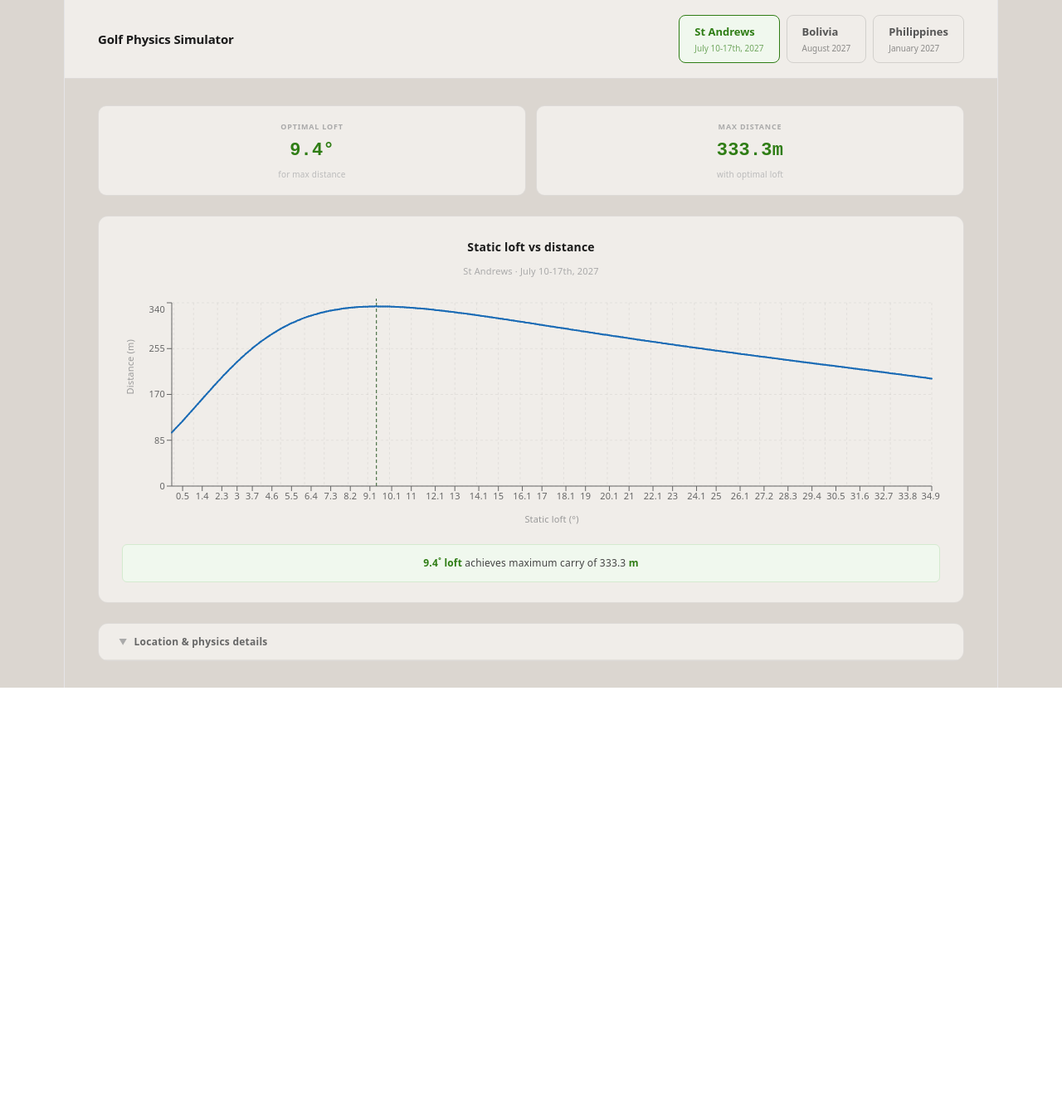
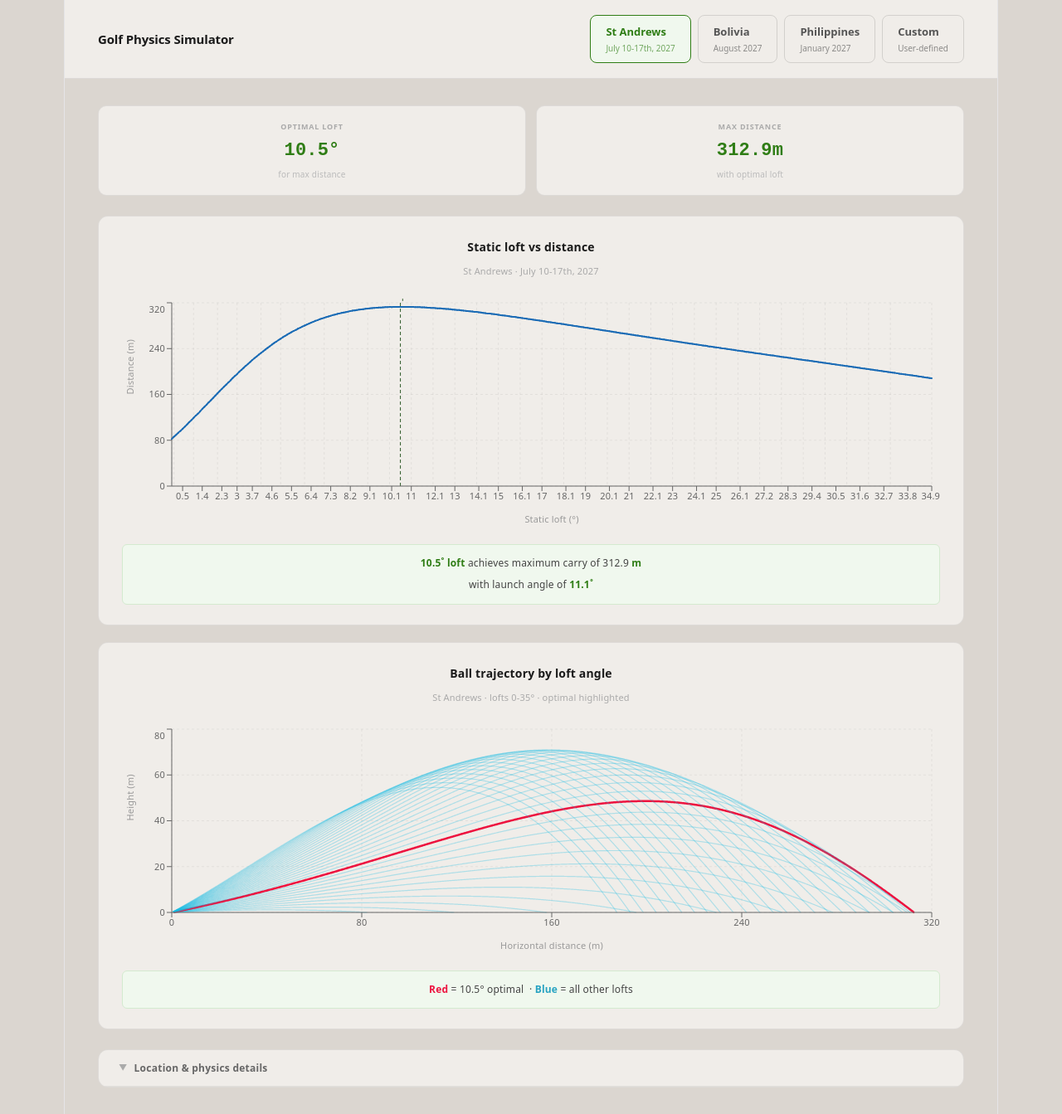
Before and after one commit to ashour-o/physics-of-golf, a React (Vite) app: page / in a window 1280 px wide. Shown: the whole page at 83% size. Before the commit the page ends 829 px from the top, so only its background shows below. Built offline with nearby package versions, Linux system fonts and the light colour scheme.

Commit message:
Added ability to change wind direction and a customisable location, as well as trajectory paths.

```diff
--- a/src/App.css
+++ b/src/App.css
@@ -125,6 +125,7 @@ body {
 .graphs-row {
   display: flex;
   gap: 20px;
+  flex-direction: column;
 }
 
 .graph-card {
@@ -245,3 +246,52 @@ body {
   font-size: 12px;
   color: #222;
 }
+
+.wind-toggle {
+  padding: 4px 10px;
+  border-radius: 5px;
+  border: 1px solid rgba(0,0,0,0.15);
+  background: transparent;
+  font-size: 11px;
+  font-weight: 600;
+  color:#2f7d15;
+  cursor: pointer;
+  font-family: inherit;
+}
+
+.wind-toggle.tailwind {
+  border-color: #2d5a27;
+  background: #f0f8ee;
+  color: #2d5a27;
+}
+
+.custom-input {
+  width: 70px;
+  padding: 3px 7px;
+  border: 1px solid rgba(0,0,0,0.15);
+  border-radius: 4px;
+  font-family: "Courier New", monospace;
+  font-size: 12px;
+  font-weight: 600;
+  text-align: right;
+  background: #f9f9f9;
+  color: #222;
+  -moz-appearance: textfield;
+}
+
+.custom-input:focus {
+  outline: none;
+  border-color: #1a6bb5;
+}
+
+.custom-input::-webkit-outer-spin-button,
+.custom-input::-webkit-inner-spin-button {
+  -webkit-appearance: none;
+  margin: 0;
+}
+
+.custom-input:focus {
+  outline: none;
+  border-color: #1a6bb5;
+  background: #fff;
+}
--- a/src/App.jsx
+++ b/src/App.jsx
@@ -1,5 +1,5 @@
 import "./App.css";
-import { useState, useMemo } from "react";
+import { useState, useMemo, useRef } from "react";
 import { LineChart, Line, XAxis, YAxis, CartesianGrid, ReferenceLine, ResponsiveContainer, Tooltip, Legend } from "recharts";
 
 
@@ -32,6 +32,11 @@ const LOCATIONS = {
     humidity: 79,
     windSpeedMS: 3.9,
     gravity: 9.81
+  },
+
+  custom: {
+    name: "Custom",
+    period: "User-defined"
   }
 }
 
@@ -40,14 +45,14 @@ const GLOBAL_PHYSICS = {
   ballMassKG: 0.04593,
   ballRadiusM: 0.02135,
   clubMassKG: 0.2,
-  clubSpeedMS: 60,
+  clubSpeedMS: 55,
   loftMinDEG: 0,
   loftMaxDEG: 35,
   DT: 0.01  // timestep for simulation
 }
 
 
-function simulate(staticLoft, loc) {
+function simulate(staticLoft, loc, tailWind) {
   // storing these using math variable names for brevity
   const v_ci = GLOBAL_PHYSICS.clubSpeedMS;
   const M = GLOBAL_PHYSICS.clubMassKG;
@@ -55,7 +60,7 @@ function simulate(staticLoft, loc) {
   const r = GLOBAL_PHYSICS.ballRadiusM;
 
   const g = loc.gravity;
-  const v_wind = loc.windSpeedMS;
+  const v_wind = tailWind ? -loc.windSpeedMS : loc.windSpeedMS;
   const T_C = loc.tempC // celsius
   const T = T_C + 273.15; // convert to kelvin
   const z = loc.altitudeM;
@@ -106,7 +111,7 @@ function simulate(staticLoft, loc) {
   const rho = ((P * (M_a / 1000)) / (Z * R * T)) * (1 - x_v*(1 - (M_v / M_a)));
 
   // used later to account for wind speed
-  const n = 0.37 - 0.0881*Math.log(v_wind)
+  const n = 0.37 - 0.0881*Math.log(Math.abs(v_wind))
 
   // BEGINNING OF THE MATH IN RESEARCH DOC
 
@@ -124,8 +129,9 @@ function simulate(staticLoft, loc) {
   const v_bfn = (1+e) * v_ci * Math.cos(theta) / (1 + (m / M));
   const v_bfp = -v_ci * Math.sin(theta) / (1 + (m/M) + (m * (r**2) / I));
 
-  // launch angle of ball
-  let psi = theta + Math.atan(v_bfp / v_bfn);
+  // launch angle of ball (initial)
+  const psi_b = theta + Math.atan(v_bfp / v_bfn);
+  let psi = psi_b;
 
   // speed of ball
   const v_bo = Math.sqrt( (v_bfn ** 2) + (v_bfp ** 2) );
@@ -141,6 +147,7 @@ function simulate(staticLoft, loc) {
   let v_x = v_bo * Math.cos(psi);
   let v_y = v_bo * Math.sin(psi);
 
+  let points = [];
   while (y >= 0) {
     // apply a wind
     const v_windcurrent = v_wind * ((y / 10)**n);
@@ -176,17 +183,19 @@ function simulate(staticLoft, loc) {
 
     x += v_x * GLOBAL_PHYSICS.DT;
     y += v_y * GLOBAL_PHYSICS.DT;
+
+    points.push({x, y: Math.max(0, y)})
   }
 
-  return x;
+  return {points, psi_b};
 }
 
 
-function getDistance(loftDeg, loc) {
-  // seems arbitrary but useful later on if trajectory paths are used
-  // since simulate function will return a path
-  // this is just a bit easier to work with than [0]'ing a returned array
-  return simulate(loftDeg, loc)
+function getDistance(loftDeg, loc, tailWind) {
+  // returns the max distance and associated launch angle from the simulate function
+  const info = simulate(loftDeg, loc, tailWind); // has both trajectory and launch angle
+  const max_distance = info.points[info.points.length - 1].x;
+  return [max_distance, info.psi_b * 180/Math.PI];
 }
 
 
@@ -204,12 +213,39 @@ function StatCard({ label, value, sub, highlight }) {
 
 
 export default function App() {
+  // used to auto-scroll when opening the information tab at bottom
+  const detailsRef = useRef(null);
+  function toggleDetails() {
+    const opening = !detailsOpen;
+    setDetailsOpen(opening);
+    if (opening) {
+      setTimeout(() => {
+        detailsRef.current?.scrollIntoView({ behavior: "smooth", block: "start" });
+      }, 0);
+    }
+  }
+
+  // used to help change values for the custom location
+  function updateCustomLoc(field, value) {
+    setCustomLoc(prev => ({ ...prev, [field]: parseFloat(value) || 0 }));
+  }
+
   // retrieving constants and setting variables
-
   const [locationKey, setLocationKey] = useState("standrews");
   const [detailsOpen, setDetailsOpen] = useState(false);
+  const [tailWind, setTailWind] = useState(false);
+  const [customLoc, setCustomLoc] = useState({
+    name: "Custom",
+    period: "Custom",
+    altitudeM: 100,
+    tempC: 15,
+    humidity: 70,
+    windSpeedMS: 3,
+    gravity: 9.81
+  });
 
-  const loc = LOCATIONS[locationKey];
+  // uses custom loc if selected
+  const loc = locationKey === "custom" ? customLoc : LOCATIONS[locationKey];
 
   const loftAngles = useMemo(() => {
     const angles = [];
@@ -222,12 +258,13 @@ export default function App() {
 
   // running simulate function to get dict assocating each loft with a distance
   const distancePerLoft = useMemo(() => {
-    return loftAngles.map(loft => ({
-      loft,
-      distance: getDistance(loft, loc),
-    }));
-  }, [locationKey]);
+    return loftAngles.map(loft => {
+      const [distance, launchAngle] = getDistance(loft, loc, tailWind);
+      return { loft, distance, launchAngle };
+    });
+  }, [locationKey, tailWind, customLoc]);
 
+  // finding the element of the distancePerLoft dict that has the highest distance
   const optimalEntry   = distancePerLoft.reduce(
     (best, d) => d.distance > best.distance ? d : best,
     distancePerLoft[0]
@@ -235,6 +272,25 @@ export default function App() {
 
   const optimalLoft = optimalEntry.loft;
   const maxDistance = optimalEntry.distance;
+  const optimalLaunchAngle = optimalEntry.launchAngle;
+
+
+  // used to plot trajectories as we only want steps of 1˚ for each trajectory path shown
+  const loftAnglesInt = useMemo(() => {
+    const angles = [];
+    for (let i = GLOBAL_PHYSICS.loftMinDEG; i <= GLOBAL_PHYSICS.loftMaxDEG; i++) {
+      angles.push(i);
+    }
+    return angles;
+  }, []);
+
+  const allPaths = useMemo(() => {
+    return loftAnglesInt.map(loft => ({
+      loft,
+      path: simulate(loft, loc).points,
+      isOptimal: Math.round(optimalLoft) === loft,
+    }));
+  }, [locationKey, optimalLoft, customLoc]);
 
 
   return (
@@ -312,13 +368,54 @@ export default function App() {
             </ResponsiveContainer>
             <div className="optimal-callout">
               <strong>{Math.round(optimalLoft*10)/10}˚ loft</strong> achieves maximum carry of {Math.round(maxDistance*10) / 10}<strong> m</strong>
+              <br/>with launch angle of <strong>{Math.round(optimalLaunchAngle*10)/10}˚</strong>
+            </div>
+          </div>
+          <div className="graph-card">
+            <div className="graph-title">Ball trajectory by loft angle</div>
+            <div className="graph-sub">{loc.name} · lofts {GLOBAL_PHYSICS.loftMinDEG}-{GLOBAL_PHYSICS.loftMaxDEG}° · optimal highlighted</div>
+
+            <ResponsiveContainer width="100%" height={280}>
+              <LineChart margin={{ top: 5, right: 10, left: 0, bottom: 24 }}>
+                <CartesianGrid strokeDasharray="3 3" stroke="rgba(0,0,0,0.06)" />
+                <XAxis
+                  dataKey="x"
+                  type="number"
+                  tick={{ fontSize: 11 }}
+                  label={{ value: "Horizontal distance (m)", position: "insideBottom", offset: -14, fontSize: 11, fill: "#999" }}
+                />
+                <YAxis
+                  tick={{ fontSize: 11 }}
+                  label={{ value: "Height (m)", angle: -90, position: "insideLeft", offset: 10, fontSize: 11, fill: "#999" }}
+                />
+                {allPaths.map(({ loft, path, isOptimal }) => (
+                  <Line
+                    key={loft}
+                    data={path}
+                    type="monotone"
+                    dataKey="y"
+                    stroke={isOptimal ? "#ed133f" : "#16b8e0"}
+                    strokeWidth={isOptimal ? 2.5 : 1.2}
+                    strokeOpacity={isOptimal ? 1 : 0.3}
+                    dot={false}
+                    activeDot={false}
+                    isAnimationActive={false}
+                    name={`${loft}°`}
+                  />
+                ))}
+              </LineChart>
+            </ResponsiveContainer>
+
+            <div className="optimal-callout">
+              <strong style={{ color: "#ed133f" }}>Red</strong> = {Math.round(optimalLoft * 10) / 10}° optimal &nbsp;·&nbsp;
+              <strong style={{ color: "#27a3c2" }}>Blue</strong> = all other lofts
             </div>
           </div>
         </div>
-        <div className="details-wrap">
+        <div className="details-wrap" ref={detailsRef}>
           <button
             className="details-toggle"
-            onClick={() => setDetailsOpen(o => !o)}
+            onClick={toggleDetails}
           >
             <span className={`details-arrow${detailsOpen ? " open" : ""}`}>▼</span>
             Location &amp; physics details
@@ -329,17 +426,48 @@ export default function App() {
               <div className="details-section">
                 <div className="details-head">Location - {loc.name}</div>
                 {[
-                  ["Altitude",          `${loc.altitudeM} m`],
-                  ["Temperature",       `${loc.tempC} °C`],
-                  ["Humidity",          `${loc.humidity} %`],
-                  ["Wind speed",        `${loc.windSpeedMS} m/s`],
-                  ["Gravity",           `${loc.gravity} m/s²`],
-                ].map(([label, value]) => (
+                  ["altitudeM", "Altitude", "m"],
+                  ["tempC", "Temperature", "°C"],
+                  ["humidity", "Humidity", "%"],
+                  ["gravity", "Gravity", "m/s²"],
+                ].map(([field, label, unit]) => (
                   <div key={label} className="details-row">
                     <span className="details-row-label">{label}</span>
-                    <span className="details-row-value">{value}</span>
+                    {locationKey === "custom" ? (
+                      <span style={{ display: "flex", alignItems: "center", gap: 4, "justifyContent": "flex-end" }}>
+                        <input
+                          type="number"
+                          value={customLoc[field]}
+                          onChange={e => updateCustomLoc(field, e.target.value)}
+                          className="custom-input"
+                        />
+                        <span className="details-row-value" style={{ color: "#aaa", minWidth:28 }}>{unit}</span>
+                      </span>
+                    ) : (
+                      <span className="details-row-value">{loc[field]} {unit}</span>
+                    )}
                   </div>
                 ))}
+                <div className="details-row">
+                  <span className="details-row-label">Wind speed</span>
+                  <span style={{ display: "flex", alignItems: "center", gap: 8 }}>
+                    <button
+                      onClick={() => setTailWind(w => !w)}
+                      className={`wind-toggle${tailWind ? " tailwind" : ""}`}
+                    >
+                      {tailWind ? "Tailwind" : "Headwind"}
+                    </button>
+                    <span style={{ display: "flex", alignItems: "center", gap: 4, "justifyContent": "flex-end" }}>
+                      <input
+                        type="number"
+                        value={customLoc["windSpeedMS"]}
+                        onChange={e => updateCustomLoc("windSpeedMS", e.target.value)}
+                        className="custom-input"
+                      />
+                      <span className="details-row-value" style={{ color: "#aaa", minWidth:28 }}>m/s</span>
+                    </span>
+                  </span>
+              </div>
               </div>
               <div className="details-section">
                 <div className="details-head">Global physics constants</div>
```
